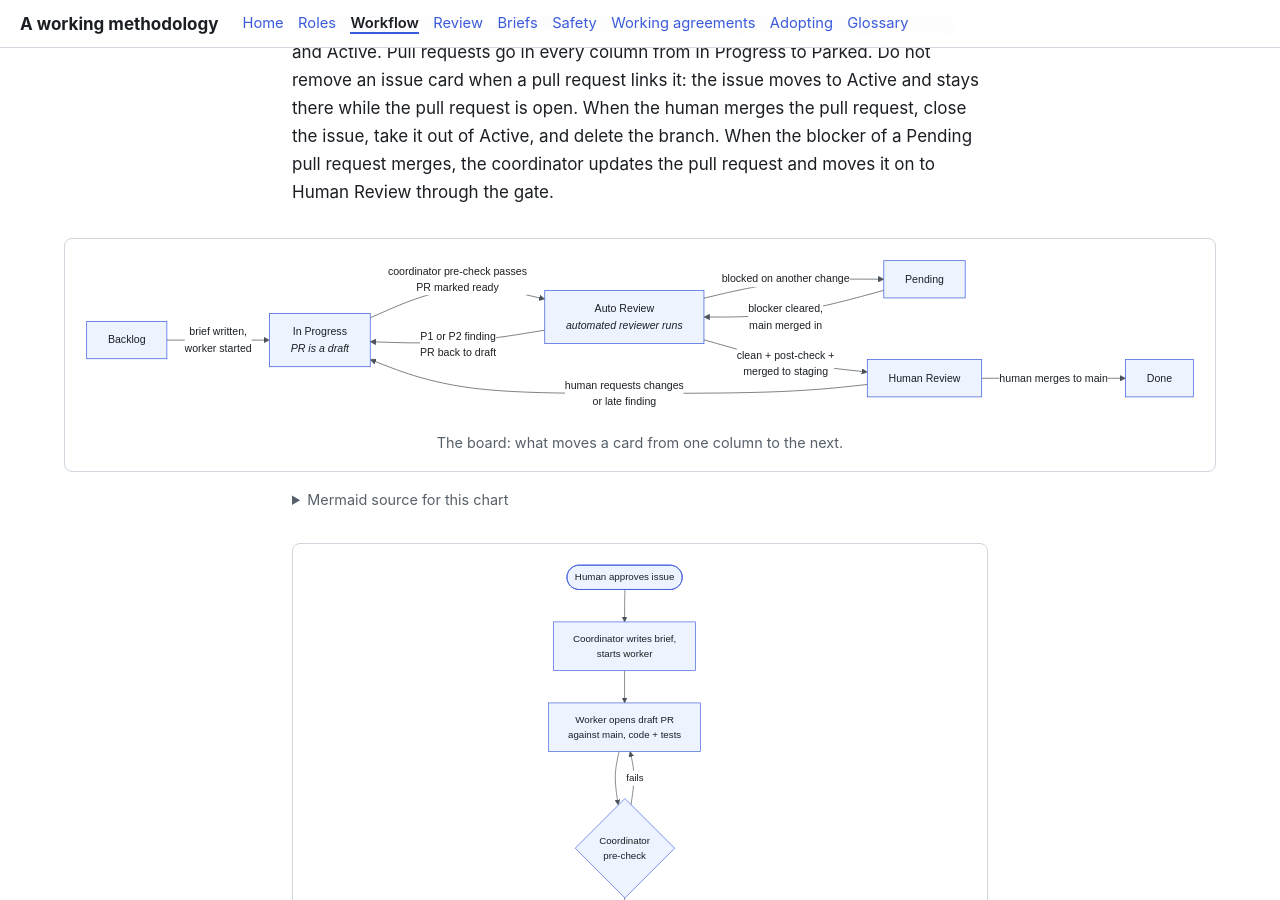
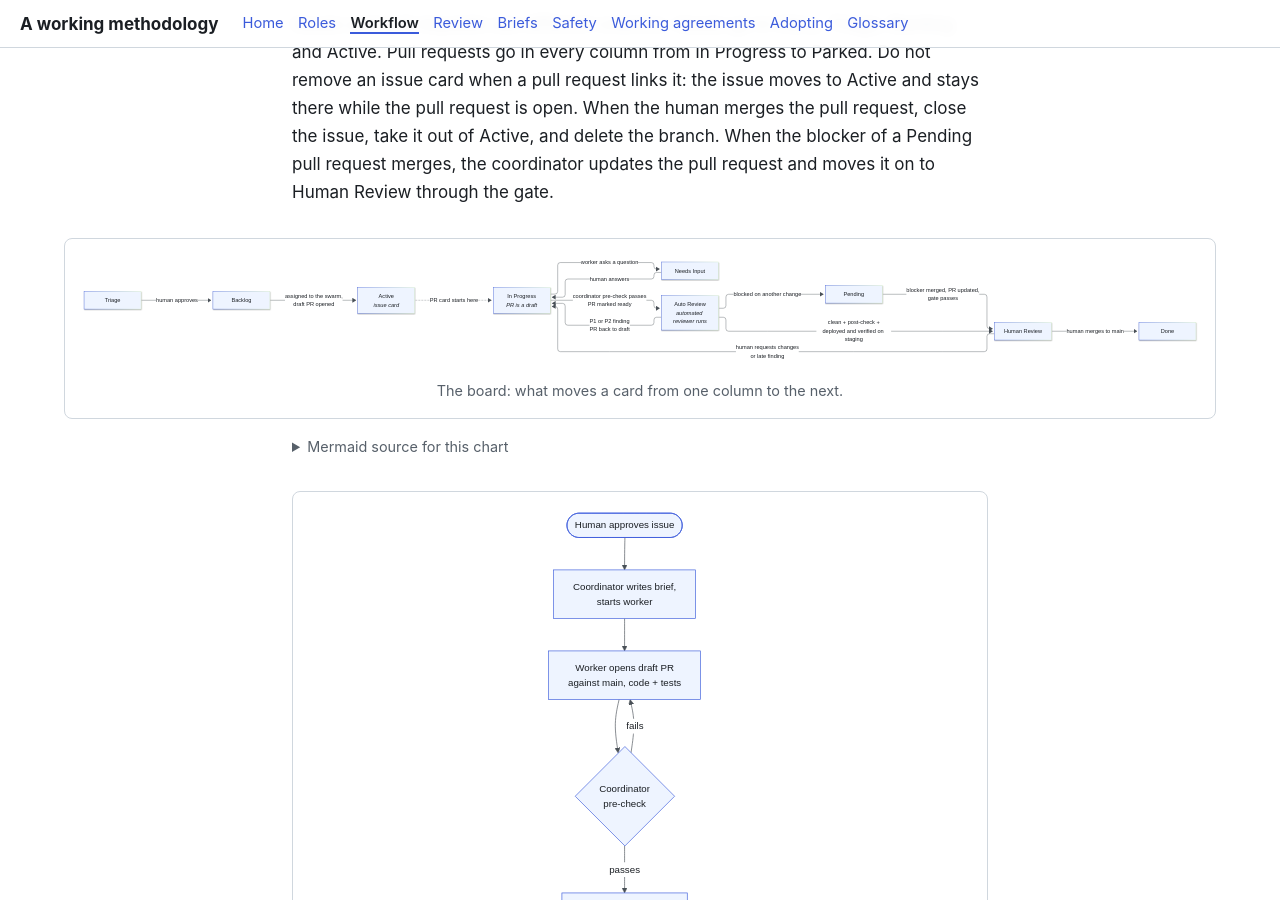
Before and after one commit to tangentcode/methodology, a Jekyll site: the page built from workflow.md, in a window 1280 px wide and 900 px high, scrolled down 1824 px. Built offline with Jekyll 4.4.1, drawn with Linux system fonts in a browser that asks for light colours; our own code applies the rules of GitHub Pages for plain Markdown files.

Commit message:
Diagram: show Triage, Active, Needs Input and the Pending exit in the board figure

```diff
--- a/_includes/fig-board.html
+++ b/_includes/fig-board.html
@@ -1,4 +1,4 @@
 <figure class="diagram wide">
-  <a href="{{ '/assets/diagrams/board.svg' | relative_url }}"><img src="{{ '/assets/diagrams/board.svg' | relative_url }}" alt="Board flow: Backlog to In Progress; In Progress to Auto Review when the pre-check passes; Auto Review back to In Progress on a P1 or P2 finding, to Pending when blocked, to Human Review when clean and merged to staging; Pending back to Auto Review when the blocker clears; Human Review back to In Progress on requested changes or a late finding, or to Done when the human merges."></a>
+  <a href="{{ '/assets/diagrams/board.svg' | relative_url }}"><img src="{{ '/assets/diagrams/board.svg' | relative_url }}" alt="Board flow: Triage to Backlog when the human approves; Backlog to Active when the issue is assigned to the swarm and a draft pull request is opened; the pull request card starts in In Progress; In Progress to Needs Input when the worker asks a question, and back when the human answers; In Progress to Auto Review when the pre-check passes; Auto Review back to In Progress on a P1 or P2 finding, to Pending when blocked, to Human Review when clean and deployed and verified on staging; Pending to Human Review when the blocker merges and the gate passes; Human Review back to In Progress on requested changes or a late finding, or to Done when the human merges."></a>
   <figcaption>The board: what moves a card from one column to the next.</figcaption>
 </figure>
```
Also changed, not shown: assets/diagrams/board.svg, 1 other file.
